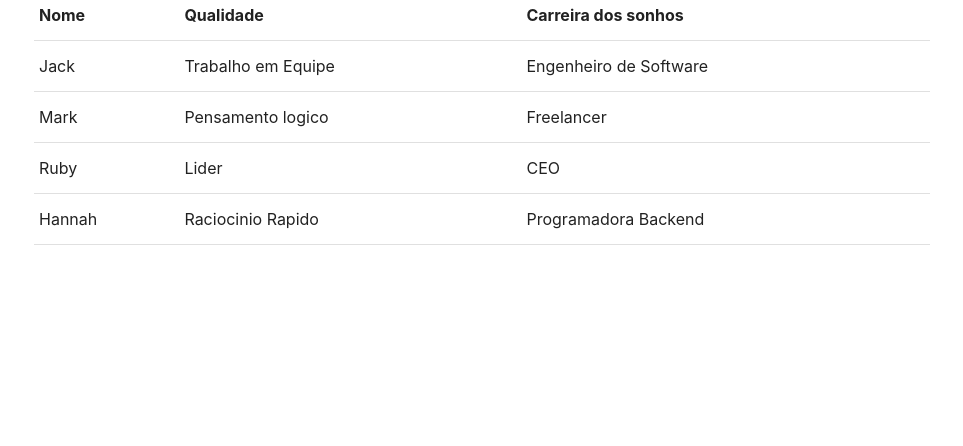
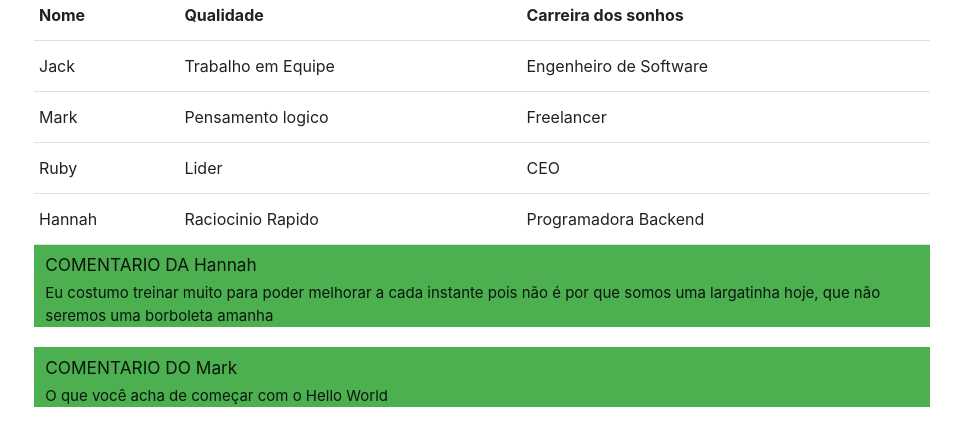
Before and after one commit to Biafcampos/Materialize, a plain HTML site: page index.html in a window 1280 px wide. Shown: the part 102-548 px from the top of the page, without its empty margins (158-1121 px from the left). Drawn offline with nearby package versions, Linux system fonts and the light colour scheme.

Commit message:
adicionando paragrafos

```diff
--- a/index.html
+++ b/index.html
@@ -2,12 +2,15 @@
 <head>
     <meta charset="UTF-8">
     <meta name="viewport" content="width=device-width, initial-scale=1.0">
+    <link rel="stylesheet" href="https://cdnjs.cloudflare.com/ajax/libs/materialize/1.0.0/css/materialize.min.css">
     <link rel="stylesheet" href="css/materialize.css">
+    <link rel="stylesheet" href="js/materialize.js">
+    <script src="https://cdnjs.cloudflare.com/ajax/libs/materialize/1.0.0/js/materialize.min.js"></script>
     <title>Brincando com estilos</title>
     <div class="container">
-    <h1 class="card red">Tabela de Observação</h1>
+    <h1 class="card red ">Tabela de Observação</h1>
     </div>
-    <div class="responsive-table container">
+    <div class="responsive-table container ">
     <table >
       <thead>
         <tr>
@@ -41,7 +44,25 @@
       </tbody>
     </table>
   </div>
+          <div class="row container ">
+            <div class="col s12 green">
 
+
+           <h6> COMENTARIO DA Hannah</h6>
+
+              Eu costumo treinar muito para poder melhorar a cada instante pois não é
+              por que somos uma largatinha hoje, que não seremos uma borboleta amanha
+            </div>
+          </div>
+          <div class="row container hide-on-small-only">
+            <div class="col s12 green">
+
+
+           <h6> COMENTARIO DO Mark</h6>
+
+              O que você acha de começar com o Hello World
+            </div>
+          </div>
 
 </head>
 <body>
```
